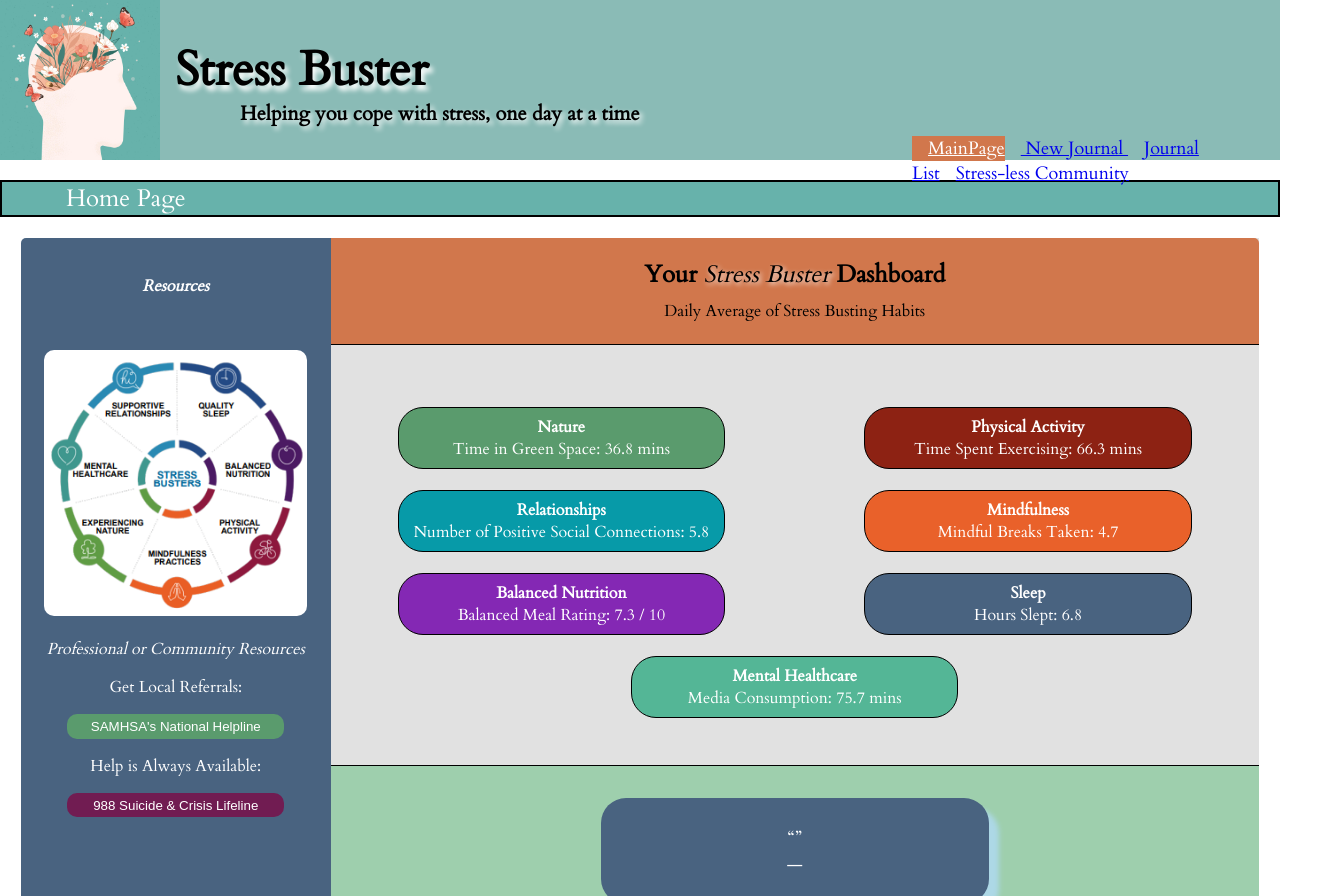
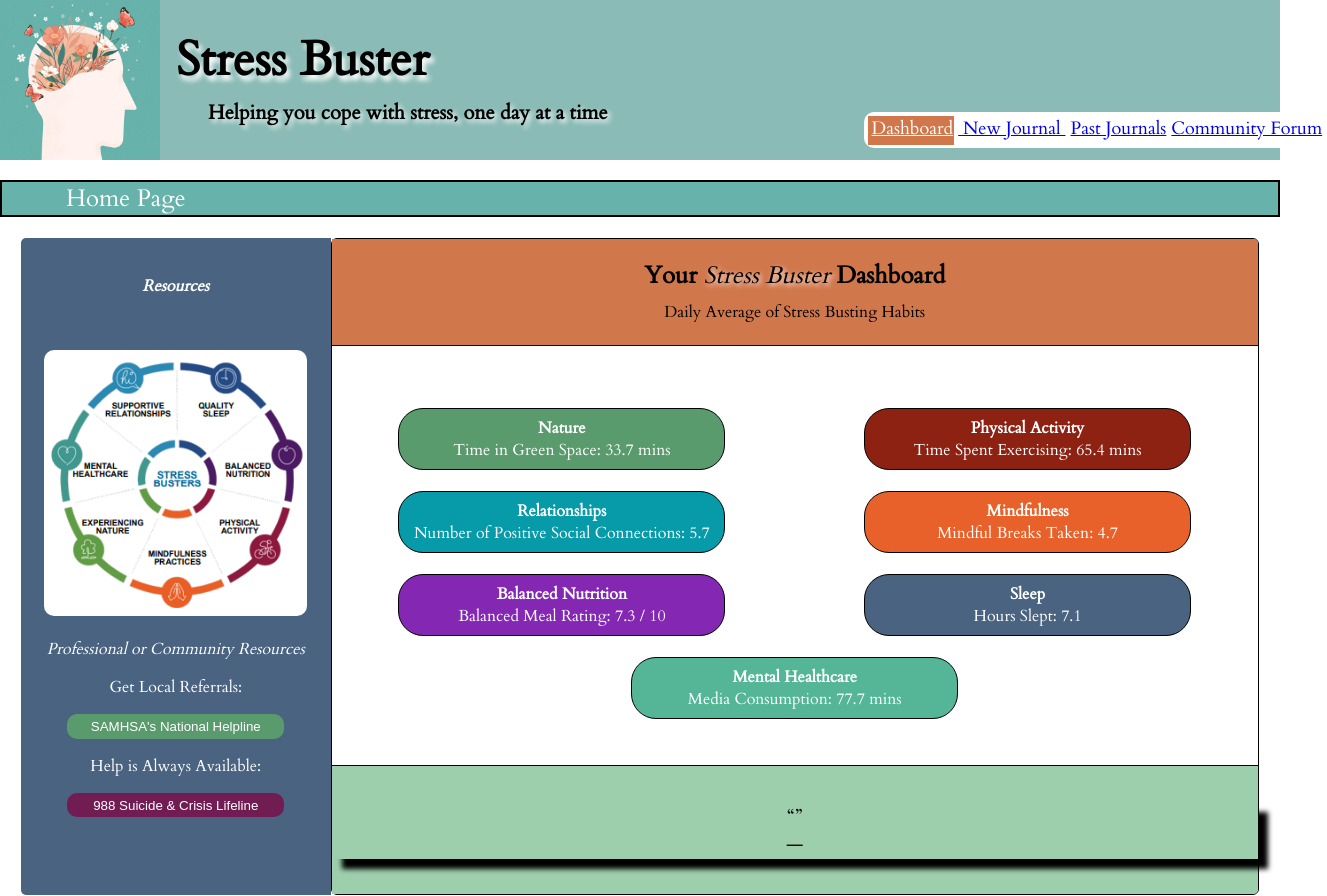
Before and after one commit to timmyyan-git/stress-buster-health-journal, a React (Create React App) app in the folder project/: page / in a window 1280 px wide. Shown: the top 896 px of the page, 1327 px wide, since content can reach past the window. Built offline with nearby package versions, Linux system fonts and the light colour scheme; no server answers; data requests are answered from the project's data file.

Commit message:
header/nav css adjustments

```diff
--- a/project/db.json
+++ b/project/db.json
@@ -101,6 +101,23 @@
       "mentalHealth": "4",
       "therapy": "Yes",
       "id": 13
+    },
+    {
+      "date": "2022-12-09",
+      "quote": {
+        "content": "Vanity can easily overtake wisdom. It usually overtakes common sense.",
+        "author": "Julian Casablancas"
+      },
+      "journalWriting": "Testing",
+      "sleep": "9",
+      "exercise": "60",
+      "greenSpace": "15",
+      "social": "5",
+      "mindful": "5",
+      "nutrition": "7",
+      "mentalHealth": "90",
+      "therapy": "No",
+      "id": 14
     }
   ],
   "comments": [
@@ -118,6 +135,11 @@
       "comment": "cvbcbcb",
       "likes": 4,
       "id": 3
+    },
+    {
+      "comment": "test",
+      "likes": 3,
+      "id": 4
     }
   ]
 }
--- a/project/src/Header.js
+++ b/project/src/Header.js
@@ -6,13 +6,18 @@ import logo from "./assets/Logo.jpg"
 function Header ({onChangePage}){
 
     return (
-        <div className= "header">
-            <img id="logo" src={logo} alt="logo"></img>
-            <h1 id="spicyTitle">Stress Buster</h1>
-            <h3 id="subHeading"> Helping you cope with stress, one day at a time</h3>
-        <NavBar className="header" onChangePage={onChangePage} />
-
-        </div>
+        <header className= "header">
+            <div>
+                <img id="logo" src={logo} alt="logo"></img>
+                </div>
+            <div id="main-title">
+                <h1 id="spicyTitle">Stress Buster</h1>
+                <h3 id="subHeading"> Helping you cope with stress, one day at a time</h3>
+            </div>
+            <div id="nav-bar">
+                <NavBar onChangePage={onChangePage} />
+            </div>
+        </header>
     )
 }
 
--- a/project/src/NavBar.js
+++ b/project/src/NavBar.js
@@ -9,10 +9,10 @@ function handleLinkClick (e) {
 
     return (
         <nav>
-            <NavLink id="link" exact to="/">MainPage</NavLink>
-            <NavLink id="link" to="/NewJournal"> New Journal </NavLink>
-            <NavLink id="link" to="/PreviousJournals">Journal List</NavLink>
-            <NavLink id="link" to="/Forum">Stress-less Community</NavLink>
+            <NavLink id="home-nav" className="link" exact to="/">Dashboard</NavLink>
+            <NavLink id="new-Journal-nav"  className="link" to="/NewJournal"> New Journal </NavLink>
+            <NavLink id="past-Journal-nav" className="link" to="/PreviousJournals">Past Journals</NavLink>
+            <NavLink id="community-nav" className="link" to="/Forum">Community Forum</NavLink>
         </nav>
     );
 
--- a/project/src/NewJournal.js
+++ b/project/src/NewJournal.js
@@ -15,7 +15,7 @@ function NewJournal ({onUpdateJournalList, onRandomQuote}){
             <br></br>
             <br></br>
            <div>
-           <blockquote id="quote">&ldquo;{content}&rdquo; <footer>&mdash; {author}</footer></blockquote>
+           <blockquote id="new-journal-quote">&ldquo;{content}&rdquo; <footer>&mdash; {author}</footer></blockquote>
            </div>
            <br></br>
            <br></br>
--- a/project/src/index.css
+++ b/project/src/index.css
@@ -36,35 +36,6 @@ h2 {
   text-align: center;
 }
 
-/*  header css */
-
-.header {
-  background-color: var(--light-seafoam-green);
-  max-height: 10em;
-}
-#subHeading {
-  position: absolute;
-  top: 5rem;
-  left: 15rem;
-  right: 2px;
-  font-size: 20px;
-  text-shadow: 3px 3px 5px white;
-}
-
-#spicyTitle {
-  font-size: 3em;
-  text-shadow: 3px 5px 5px white;
-  position: absolute;
-  top: 5px;
-  left: 175px;
-  right: 2px;
-
-  height: 100px;
-}
-
-#logo {
-  max-height: 10em;
-}
 
 
 /* dashboard CSS */
@@ -104,7 +75,9 @@ h2 {
   text-align: center;
   display: flex;
   flex-direction: column;
-  background-color: var(--grey);
+  background-color: white;
+  border: 1px solid;
+  border-radius: 6px;
 }
 
 #sbDash {
@@ -137,10 +110,10 @@ h2 {
 }
 
 #quote {
-  margin-top: 1.5rem;
+  margin-bottom: 1rem;
   font-size: larger;
   line-height: 1.5;
-  box-shadow: 10px 10px 5px lightblue;
+  box-shadow: 10px 10px 5px black;
 }
 
 .health-snap {
@@ -229,7 +202,7 @@ h2 {
 /* Previous Journals */
 
 .page-container {
-  background-color: var(--grey);
+  background-color: white;
 }
 
 .journal-container {
@@ -271,7 +244,8 @@ h2 {
   margin-right: 10%;
   text-align: center;
   padding: 5px;
-
+  box-shadow: 10px 10px 5px black;
+  margin-bottom: 1rem;
   color: white;
 }
 
@@ -312,6 +286,52 @@ h2 {
 
 }
 
+/*  header css */
+
+.header {
+  background-color: var(--light-seafoam-green);
+  max-height: 10em;
+  display: flex;
+  flex-direction: row;
+
+
+}
+
+#main-title {
+  display: flex;
+  flex-direction: column;
+  justify-content: center;
+}
+
+#subHeading {
+  /* position: absolute;
+  top: 5rem;
+  left: 15rem;
+  right: 2px; */
+  font-size: 20px;
+  text-shadow: 3px 3px 5px white;
+  width: max-content;
+  margin-left: 3rem;
+  line-height: 1px;
+
+}
+
+#spicyTitle {
+  font-size: 3em;
+  text-shadow: 3px 5px 5px white;
+  line-height: 1px;
+  margin-left: 1rem
+
+  /* position: absolute;
+  top: 5px;
+  left: 175px;
+  right: 2px;
+  height: 100px; */
+}
+
+#logo {
+  max-height: 10em;
+}
 
 /* Nav Bar */
 
@@ -320,19 +340,35 @@ nav a.active {
   color: white;
 }
 
-nav {
+/* nav {
   color: white;
   position:absolute;
   left: 57rem;
-  top:8.5rem;
+  top: 8.5rem;
+} */
+
+#nav-bar {
+  background-color: white;
+  border-radius: 10px;
+  display: flex;
+  flex-direction: row;
+  text-align: center;
+  max-height: 1.75rem;
+  padding:.25rem;
+  margin-left: 20%;
+  margin-top: 7rem;
+  width: max-content;
+  min-width: max-content;
+
 }
 
+.link {
+  padding: 0px 1px 4px 4px;
+  font-size: large;
 
-#link {
-  padding-left: 1rem;
-  font-size: large;
 }
 
+/* New Journal */
 
 #prompt {
   flex-basis: 33.333333%;
@@ -346,17 +382,16 @@ nav {
   margin-top: 1rem;
 }
 
-#quote {
-  padding: .5rem;
+#new-journal-quote {
+  padding: 3rem;
   border-radius: 25px;
-  margin-left: 15em;
-  margin-right: 15em;
-  margin-top: 1rem;
   background-color: var(--grey-blue);
   color: white;
   text-align: center;
   font-size: large;
+  box-shadow: 10px 10px 5px black;
 }
+
 #entirePageColor{
   background-color: var(--cyan);
   margin-left: 2em;
@@ -382,7 +417,7 @@ nav {
   margin-bottom: 2em ;
   margin-top: 1em;
   background-color: var(--grey);
-  box-shadow: 1px 1px 1gpx lightblue;
+  box-shadow: 1px 1px 1px lightblue;
 
 }
 
```
Lines whose indentation alone changed are shown as unchanged.
